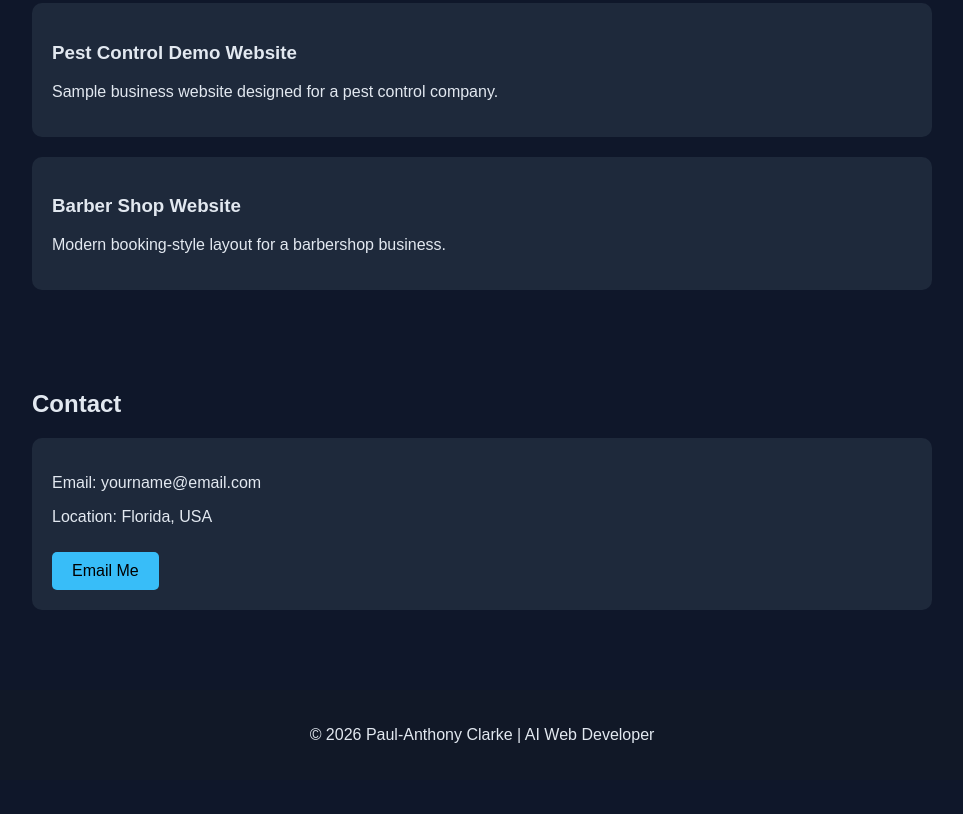
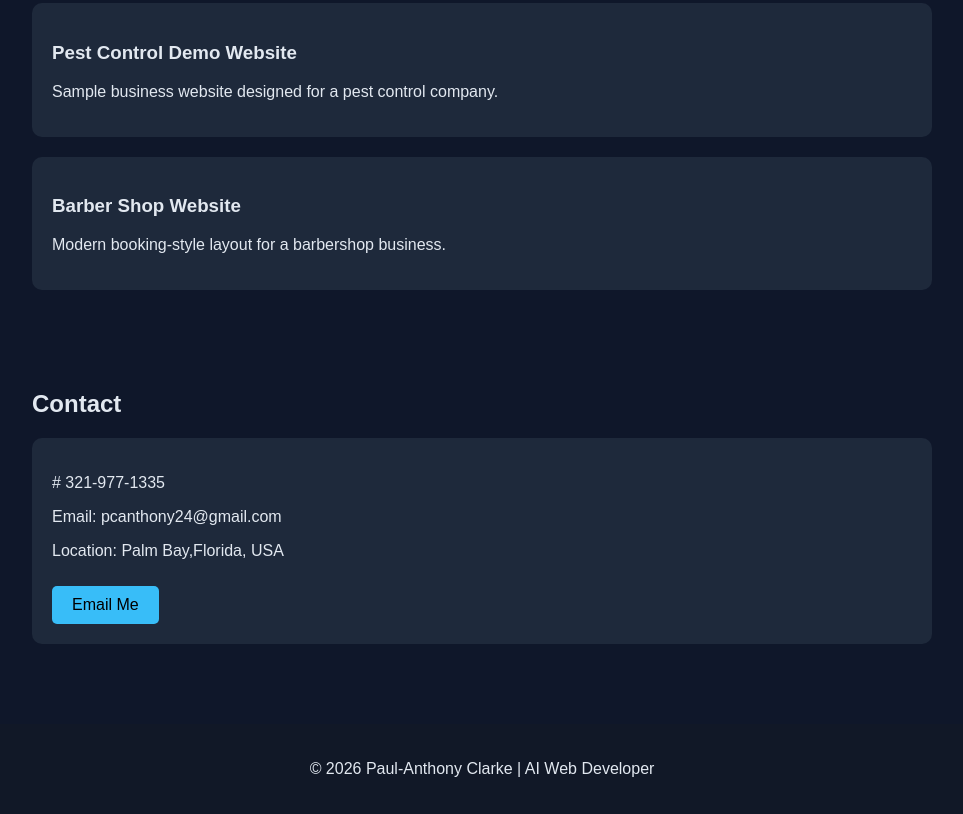
Before and after one commit to pcanthony24-cyber/portfolio, a plain HTML site: page index.html in a window 1280 px wide. Shown: the part 959-1773 px from the top of the page, without its empty margins (158-1121 px from the left). Before the commit the page ends 1739 px from the top, so only its background shows below. Drawn offline with Linux system fonts and the light colour scheme.

Commit message:
Update index.html

```diff
--- a/index.html
+++ b/index.html
@@ -150,9 +150,10 @@
   <h2>Contact</h2>
 
   <div class="card">
-    <p>Email: yourname@email.com</p>
-    <p>Location: Florida, USA</p>
-    <a class="btn" href="mailto:yourname@email.com">Email Me</a>
+    <p># 321-977-1335</p>
+    <p>Email: pcanthony24@gmail.com</p>
+    <p>Location: Palm Bay,Florida, USA</p>
+    <a class="btn" href="mailto:pcanthony24@gmail.com">Email Me</a>
   </div>
 </section>
 
```
